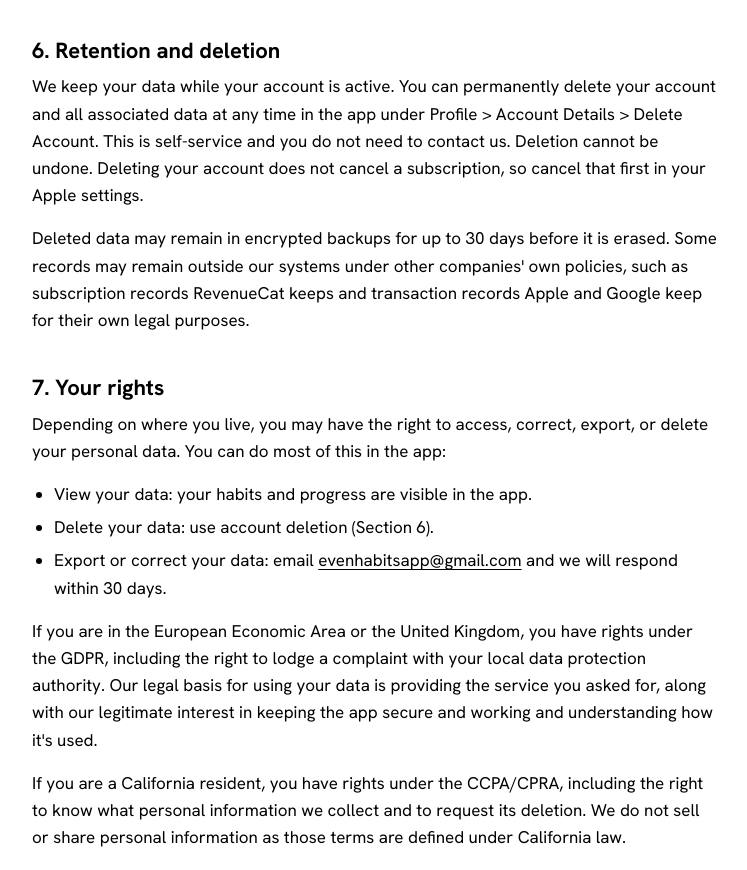
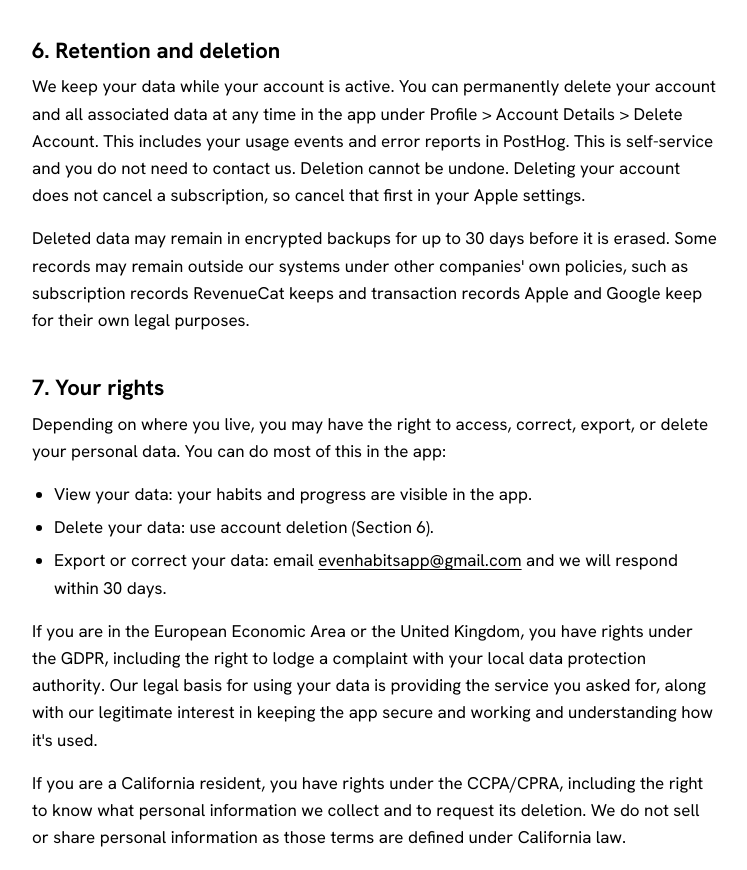
Before and after one commit to will-codez/even-support, a plain HTML site: page privacy/index.html in a window 1280 px wide. Shown: the part 2686-3556 px from the top of the page, without its empty margins (264-1011 px from the left). Drawn offline with Linux system fonts and the light colour scheme.

Commit message:
Privacy Policy: account deletion also deletes PostHog usage events and error reports
delete-account now deletes the PostHog person and their events; tested
end to end in production on November 23, 2026.

```diff
--- a/privacy/index.html
+++ b/privacy/index.html
@@ -81,7 +81,7 @@
   <p>Your account and habit data is stored by Supabase in Canada. PostHog stores usage events and error reports in the United States. RevenueCat, Apple and Google may process your subscription and sign-in information in the United States and other countries. If you use Even from another country, your information will be transferred to and processed in those countries.</p>
 
   <h2>6. Retention and deletion</h2>
-  <p>We keep your data while your account is active. You can permanently delete your account and all associated data at any time in the app under Profile &gt; Account Details &gt; Delete Account. This is self-service and you do not need to contact us. Deletion cannot be undone. Deleting your account does not cancel a subscription, so cancel that first in your Apple settings.</p>
+  <p>We keep your data while your account is active. You can permanently delete your account and all associated data at any time in the app under Profile &gt; Account Details &gt; Delete Account. This includes your usage events and error reports in PostHog. This is self-service and you do not need to contact us. Deletion cannot be undone. Deleting your account does not cancel a subscription, so cancel that first in your Apple settings.</p>
   <p>Deleted data may remain in encrypted backups for up to 30 days before it is erased. Some records may remain outside our systems under other companies' own policies, such as subscription records RevenueCat keeps and transaction records Apple and Google keep for their own legal purposes.</p>
 
   <h2>7. Your rights</h2>
```
